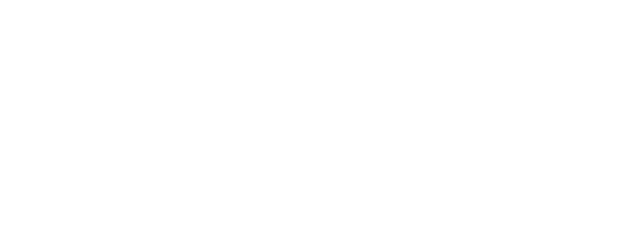
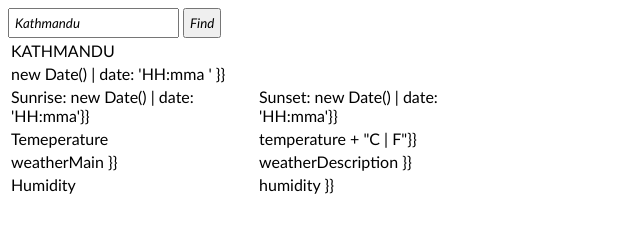
Before and after one commit to nikeshmhr/WheatherAppAngular, a plain HTML site: page index.html in a window 1280 px wide. Shown: the whole page, without its empty margins (0-640 px from the left). Drawn offline with nearby package versions, Linux system fonts and the light colour scheme.

Commit message:
Display formatted

```diff
--- a/css/styles.css
+++ b/css/styles.css
@@ -1 +1,11 @@
 * { font-family: Calibri, Verdana; }
+
+.city-input {
+	padding: 5px;
+	font-style: Italic;
+}
+
+#weather-table {
+	border: 1px;
+	width: 500px;
+}
--- a/index.html
+++ b/index.html
@@ -1,7 +1,7 @@
 <!DOCTYPE html>
 <html>
 	<head>
-		<title>Wheater App</title>
+		<title>Weather App</title>
 		<link rel="stylesheet" href="css/styles.css" type="text/css" />
 		<script src="http://ajax.googleapis.com/ajax/libs/angularjs/1.4.8/angular.min.js"></script>
 		<script src="js/app.js"></script>
@@ -9,10 +9,57 @@
 	</head>
 	<body>
 
-		<div ng-app="wheatherApp" ng-controller="MainController">
-			<div id="city-input">
+		<div ng-app="weatherApp" ng-controller="MainController">
+			<form>
+				<div>
+					<input type="text"  class="city-input" ng-model="city" placeholder="Find by City..." />
+					<input type="submit" value="Find" class="city-input" />
+				</div>
 
-			</div>
+				<table id="weather-table">
+					<!--
+					name -> CITY
+					dt -> CALCULATION_TIME
+
+					sys.sunrise -> format with date filter
+					sys.sunset -> format with date filter
+
+					main.temp -> temperature in Kelvin convert to C | F
+					main.humidity -> in %
+					weather.main -> MAIN
+					weather.description -> DESC
+					-->
+
+					<tr>
+						<td colspan="2">{{ city | uppercase}}</td>
+					</tr>
+
+					<tr>
+						<td colspan="2"> new Date() | date: 'HH:mma ' }}</td>
+					</tr>
+
+					<tr>
+						<td>Sunrise: new Date() | date: 'HH:mma'}}</td>
+						<td>Sunset: new Date() | date: 'HH:mma'}}</td>
+					</tr>
+
+					<tr>
+						<td>Temeperature</td>
+						<td>temperature + "C | F"}}</td>
+					</tr>
+
+					<tr>
+						<td>weatherMain }}</td>
+						<td>weatherDescription }}</td>
+					</tr>
+
+					<tr>
+						<td>Humidity</td>
+						<td>humidity }}</td>
+					</tr>
+
+				</table>
+			</form>
 		</div>
 
 	</body>
--- a/js/app.js
+++ b/js/app.js
@@ -1 +1 @@
-var app = angular.module('wheatherApp', []);
+var app = angular.module('weatherApp', []);
--- a/js/controllers/MainController.js
+++ b/js/controllers/MainController.js
@@ -5,4 +5,6 @@ app.controller('MainController', function($scope){
 	$scope.constructRequestURI = function(city){
 		return $scope.BASE_URI + "&q=" + city.trim();
 	}
+
+	$scope.city = "Kathmandu";
 });
```
